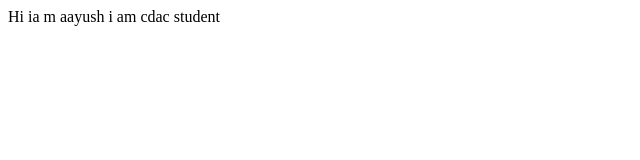
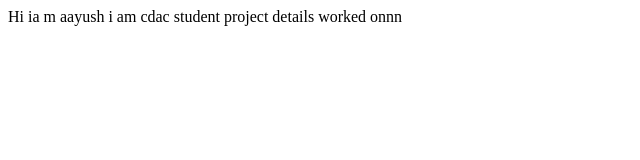
Before and after one commit to aayushch13/Makerhelper, a plain HTML site: page index.html in a window 1280 px wide. Shown: the whole page, without its empty margins (0-640 px from the left). Drawn offline with Linux system fonts and the light colour scheme.

Commit message:
Update index.html
updated details

```diff
--- a/index.html
+++ b/index.html
@@ -8,5 +8,7 @@
 <body>
     Hi ia m aayush
     i am cdac student
+
+    project details worked onnn
 </body>
 </html>
```
